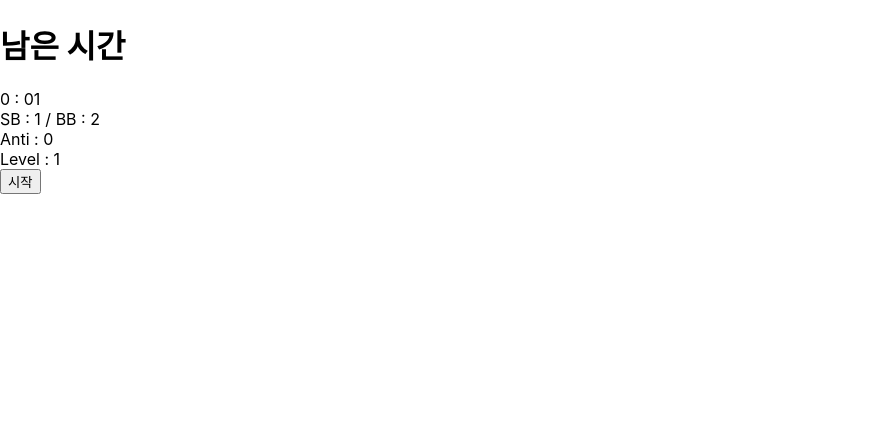
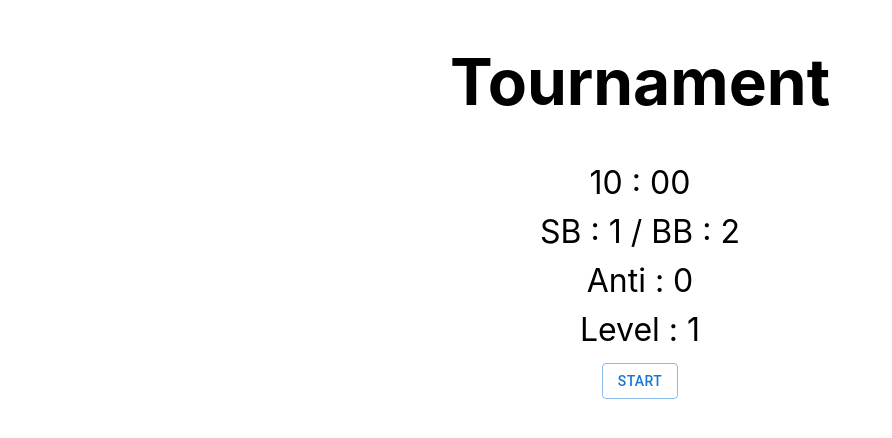
Before and after one commit to Mynment19/tournament, a React (Create React App) app: page / in a window 1280 px wide. Shown: the top 438 px of the page, without its empty margins (0-892 px from the left). Built offline with nearby package versions, Linux system fonts and the light colour scheme.

Commit message:
MUI Settings

```diff
--- a/package.json
+++ b/package.json
@@ -3,6 +3,9 @@
   "version": "0.1.0",
   "private": true,
   "dependencies": {
+    "@emotion/react": "^11.11.3",
+    "@emotion/styled": "^11.11.0",
+    "@mui/material": "^5.15.7",
     "@testing-library/jest-dom": "^5.17.0",
     "@testing-library/react": "^13.4.0",
     "@testing-library/user-event": "^13.5.0",
--- a/src/App.css
+++ b/src/App.css
@@ -2,37 +2,13 @@
   text-align: center;
 }
 
-.App-logo {
-  height: 40vmin;
-  pointer-events: none;
+body{
+  text-align: center;
+  font-size: 32px;
+  justify-content: center;
+  align-items: center;
 }
 
-@media (prefers-reduced-motion: no-preference) {
-  .App-logo {
-    animation: App-logo-spin infinite 20s linear;
-  }
+div{
+  margin: 10px;
 }
-
-.App-header {
-  background-color: #282c34;
-  min-height: 100vh;
-  display: flex;
-  flex-direction: column;
-  align-items: center;
-  justify-content: center;
-  font-size: calc(10px + 2vmin);
-  color: white;
-}
-
-.App-link {
-  color: #61dafb;
-}
-
-@keyframes App-logo-spin {
-  from {
-    transform: rotate(0deg);
-  }
-  to {
-    transform: rotate(360deg);
-  }
-}
--- a/src/App.js
+++ b/src/App.js
@@ -1,4 +1,3 @@
-import logo from "./logo.svg";
 import "./App.css";
 import Tournament from "./component/Tournament";
 
--- a/src/component/Tournament.js
+++ b/src/component/Tournament.js
@@ -1,4 +1,5 @@
 import { useEffect, useState } from "react";
+import Button from "@mui/material/Button";
 
 const getSeconds = (time) => {
   const seconds = Number(time % 60);
@@ -10,7 +11,7 @@ const getSeconds = (time) => {
 };
 
 const Timer = () => {
-  const [time, setTime] = useState(1); // 남은 시간 (단위: 초)
+  const [time, setTime] = useState(600); // 남은 시간 (단위: 초)
   const [isPaused, setIsPaused] = useState(true); // 일시정지 여부
   const [smallBlind, setSmallBlind] = useState(1);
   const [bigBlind, setBigBlind] = useState(2);
@@ -25,15 +26,25 @@ const Timer = () => {
           if (prev > 0) {
             return prev - 1;
           } else {
-            // 시간이 0이 되었을 때 smallBlind와 bigBlind 변경
-            // switch 추가
-            setSmallBlind((prevSmallBlind) => prevSmallBlind + 1);
-            setBigBlind((prevBigBlind) => prevBigBlind + 1);
+            if (level < 5) {
+              setSmallBlind(smallBlind + 1);
+              setBigBlind(bigBlind + 2);
+            } else if (level < 6) {
+              setSmallBlind(smallBlind + 5);
+              setBigBlind(bigBlind + 10);
+            } else if (level < 10) {
+              setSmallBlind(smallBlind + 10);
+              setBigBlind(bigBlind + 20);
+            } else if (level < 14) {
+              setSmallBlind(smallBlind + 50);
+              setBigBlind(bigBlind + 100);
+            }
+
             // 시간 초기화 및 타이머 정지
-            setTime(480);
+            setTime(600);
             setIsPaused(true);
             clearInterval(timer);
-            return 0;
+            setLevel(level + 1);
           }
         });
       }, 1000);
@@ -41,13 +52,19 @@ const Timer = () => {
     return () => clearInterval(timer);
   }, [time, isPaused]);
 
+  useEffect(() => {
+    if (level !== 1) {
+      alert("Blind Up");
+    }
+  }, [level]);
+
   const handlePauseResume = () => {
     setIsPaused((prev) => !prev); // 일시정지 상태
   };
 
   return (
     <div>
-      <h1>남은 시간</h1>
+      <h1>Tournament</h1>
       <div>
         <span>
           {parseInt(time / 60)} : {getSeconds(time)}
@@ -64,7 +81,9 @@ const Timer = () => {
       <div>
         <span>Level : {level}</span>
       </div>
-      <button onClick={handlePauseResume}>{isPaused ? "시작" : "정지"}</button>
+      <Button variant="outlined" onClick={handlePauseResume}>
+        {isPaused ? "Start" : "Pause"}
+      </Button>
     </div>
   );
 };
```
Also changed, not shown: 1 other file (tests, documents, lock files or other folders).
